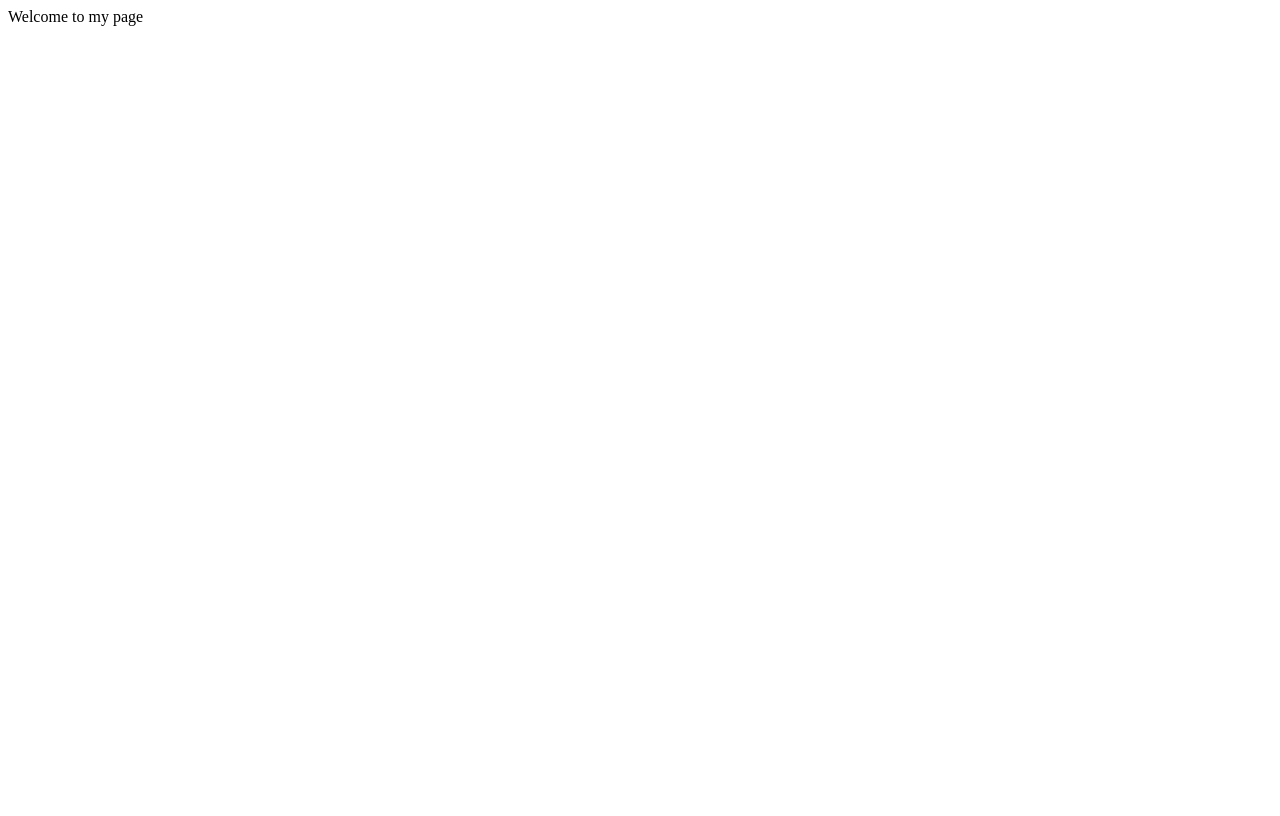
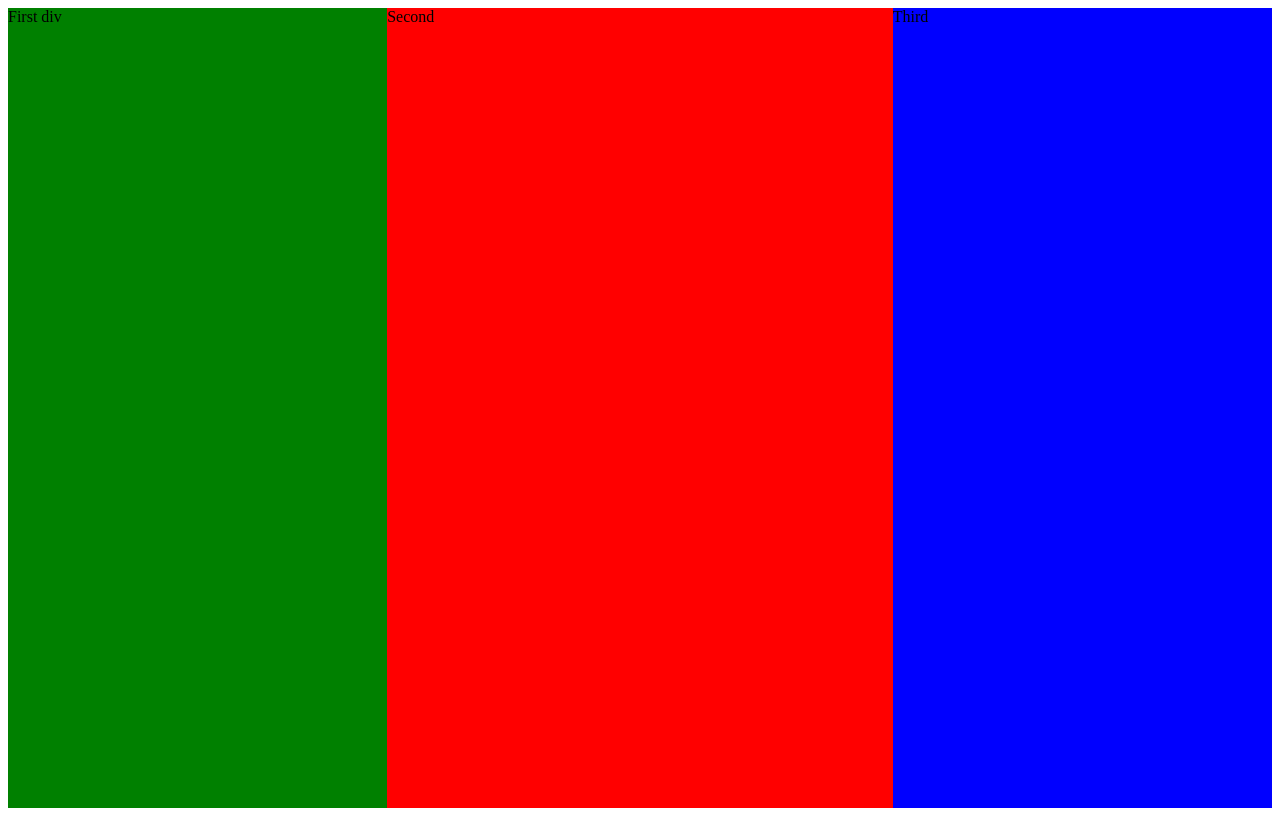
Before and after one commit to ingabiremariesandrine187/Twitter-clone, a plain HTML site: page Index.html in a window 1280 px wide. Drawn offline with Linux system fonts and the light colour scheme.

Commit message:
second commit

```diff
--- a/Index.html
+++ b/Index.html
@@ -3,9 +3,15 @@
 <head>
     <meta charset="UTF-8">
     <meta name="viewport" content="width=device-width, initial-scale=1.0">
-    <title></title>
+    <title>Your Page Title</title>
+    <!-- Link to your CSS file -->
+    <link rel="stylesheet" type="text/css" href="style.css">
 </head>
 <body>
-    Welcome to my page
+    <div class="container">
+        <div class="sideNav">First div</div>
+        <div class="body">Second</div>
+        <div class="trends">Third</div>
+    </div>
 </body>
 </html>
--- /dev/null
+++ b/style.css
@@ -0,0 +1,19 @@
+.container{
+    background-color: blueviolet;
+    width: 100%;
+    height: 100vh;
+    display: flex;
+}
+.sideNav{
+    background-color:green;
+    width: 30%;
+}
+.body{
+    background-color: red;
+    width: 40%;
+
+}
+.trends{
+    background-color: blue;
+    width: 30%;
+}
```
